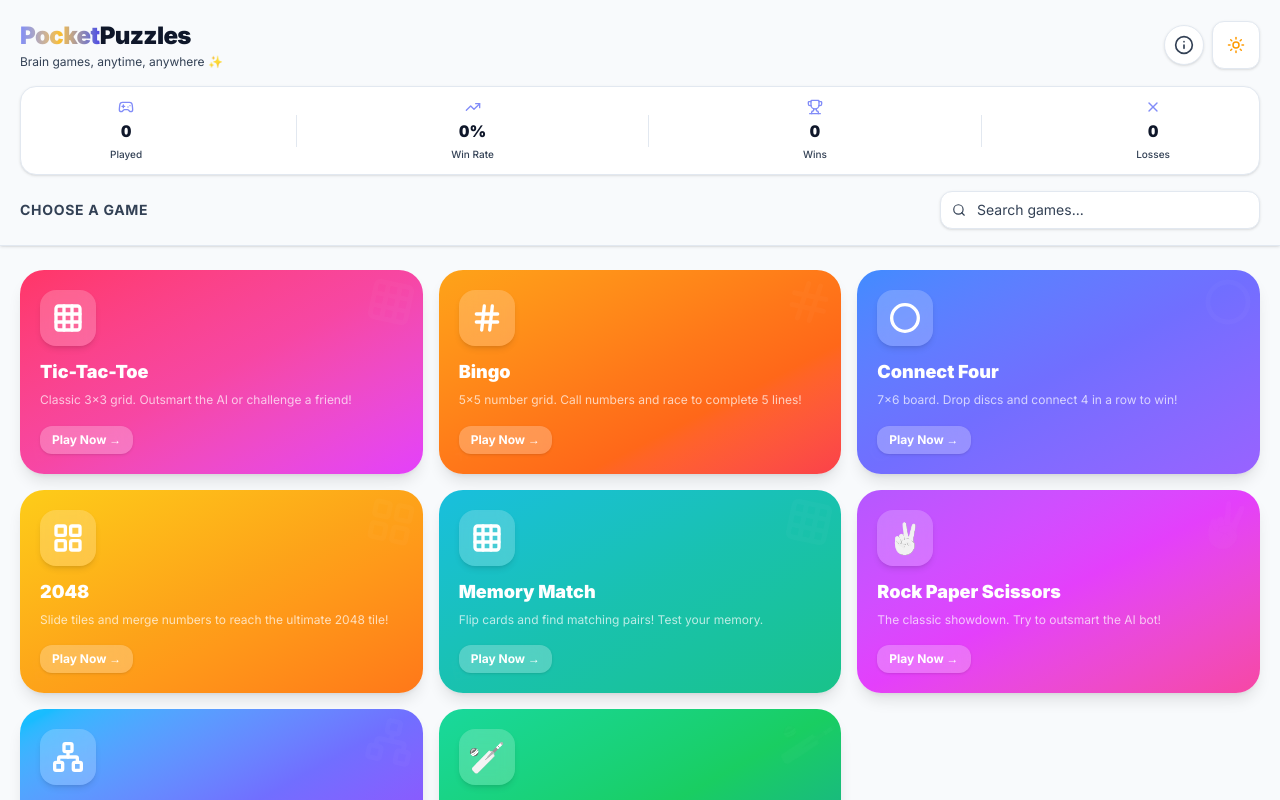
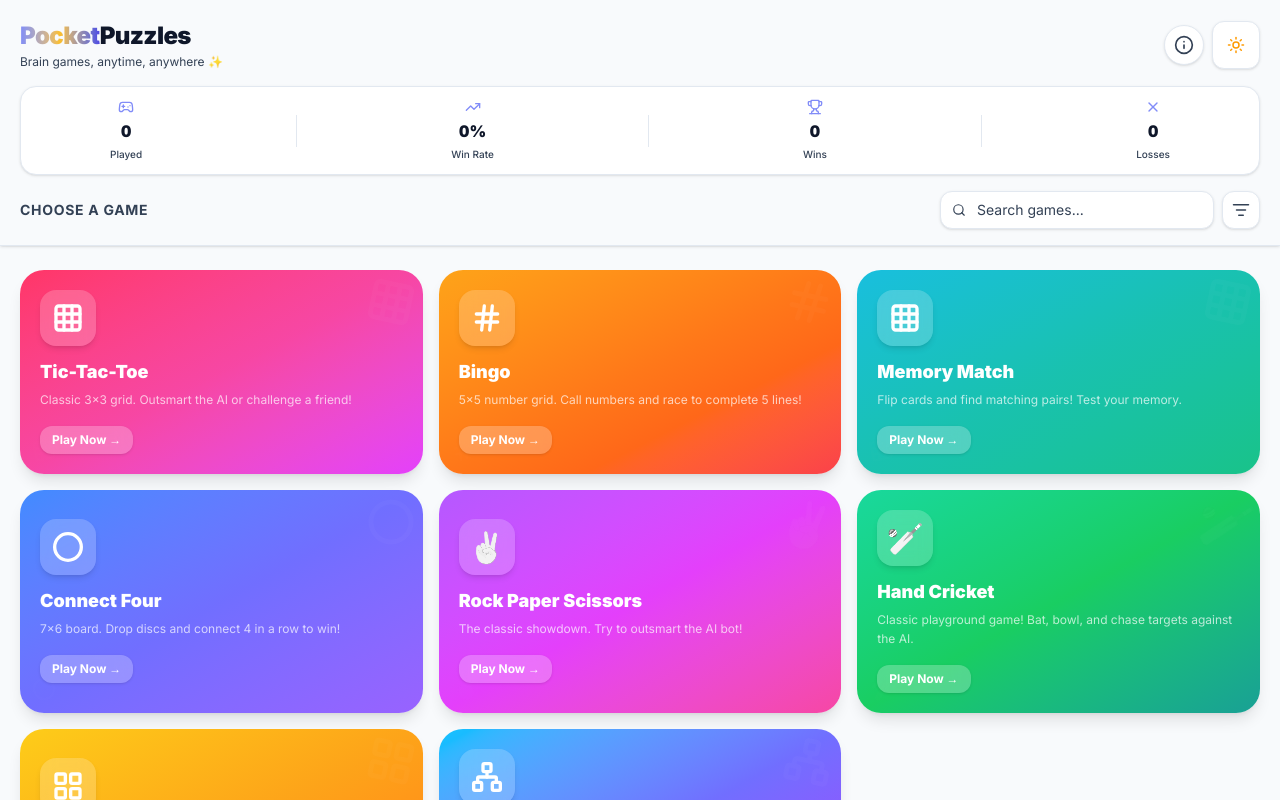
Before and after one commit to ManishShettigar253/Pocket.Puzzles, a React (Vite) app: page / in a window 1280 px wide. Built offline with nearby package versions, Linux system fonts and the light colour scheme.

Commit message:
fix - made more userfriendly by adding sort n filter feature to games

```diff
--- a/src/pages/Game2048.tsx
+++ b/src/pages/Game2048.tsx
@@ -34,7 +34,7 @@ export default function Game2048() {
 
   const blocker = useBlocker(
     ({ currentLocation, nextLocation }) =>
-      !gameOver && !won && score > 0 && currentLocation.pathname !== nextLocation.pathname
+      !gameOver && !won && (score > 0 || tiles.length > 2) && currentLocation.pathname !== nextLocation.pathname
   )
 
   // Touch handlers for swipe
--- a/src/pages/HandCricket.tsx
+++ b/src/pages/HandCricket.tsx
@@ -3,6 +3,8 @@ import { Trophy, RefreshCcw, ChevronDown, ChevronUp } from 'lucide-react'
 import TopBar from '../components/TopBar'
 import Layout from '../components/Layout'
 import { useHandCricket } from '../hooks/useHandCricket'
+import { useBlocker } from 'react-router-dom'
+import ConfirmExitModal from '../components/ConfirmExitModal'
 import { useEffect, useState, useRef } from 'react'
 
 const formatOvers = (balls: number) => {
@@ -114,6 +116,11 @@ export default function HandCricket() {
   const [aiFloat, setAiFloat] = useState<{ id: number, text: string, color: string } | null>(null)
   const prevHistoryLengthRef = useRef(0)
   const isAiBatting = playerRole === 'bowl'
+
+  const blocker = useBlocker(
+    ({ currentLocation, nextLocation }) =>
+      phase !== 'setup' && phase !== 'game_over' && currentLocation.pathname !== nextLocation.pathname
+  )
 
   useEffect(() => {
     if (currentInningsHistory.length > prevHistoryLengthRef.current) {
@@ -640,6 +647,12 @@ export default function HandCricket() {
           </motion.div>
         )}
       </AnimatePresence>
+
+      <ConfirmExitModal
+        isOpen={blocker.state === 'blocked'}
+        onConfirm={() => blocker.proceed?.()}
+        onCancel={() => blocker.reset?.()}
+      />
     </Layout>
   )
 }
--- a/src/pages/Home.tsx
+++ b/src/pages/Home.tsx
@@ -1,6 +1,6 @@
 import { useNavigate } from 'react-router-dom'
 import { motion, AnimatePresence } from 'framer-motion'
-import { Grid3X3, Hash, Circle, Trophy, Gamepad2, Flame, TrendingUp, Search, LayoutGrid, Info, X, Network } from 'lucide-react'
+import { Grid3X3, Hash, Circle, Trophy, Gamepad2, Flame, TrendingUp, Search, LayoutGrid, Info, X, Network, ListFilter, Check } from 'lucide-react'
 import Layout from '../components/Layout'
 import ThemeToggle from '../components/ThemeToggle'
 import { getAllStats, type GameStats } from '../hooks/useStats'
@@ -37,6 +37,15 @@ const GAMES: GameCard[] = [
     accent: '#f59e0b',
   },
   {
+    id: 'memory-match',
+    title: 'Memory Match',
+    description: 'Flip cards and find matching pairs! Test your memory.',
+    icon: <Grid3X3 size={32} strokeWidth={2.5} />,
+    path: '/memory-match',
+    gradient: 'from-cyan-500 via-teal-500 to-emerald-500',
+    accent: '#14b8a6',
+  },
+  {
     id: 'connect-four',
     title: 'Connect Four',
     description: '7×6 board. Drop discs and connect 4 in a row to win!',
@@ -44,6 +53,24 @@ const GAMES: GameCard[] = [
     path: '/connect-four',
     gradient: 'from-blue-500 via-indigo-500 to-violet-500',
     accent: '#6366f1',
+  },
+  {
+    id: 'rock-paper-scissors',
+    title: 'Rock Paper Scissors',
+    description: 'The classic showdown. Try to outsmart the AI bot!',
+    icon: <span className="text-3xl filter grayscale brightness-200">✌️</span>,
+    path: '/rock-paper-scissors',
+    gradient: 'from-purple-500 via-fuchsia-500 to-pink-500',
+    accent: '#d946ef',
+  },
+  {
+    id: 'hand-cricket',
+    title: 'Hand Cricket',
+    description: 'Classic playground game! Bat, bowl, and chase targets against the AI.',
+    icon: <span className="text-3xl filter grayscale brightness-200">🏏</span>,
+    path: '/hand-cricket',
+    gradient: 'from-emerald-400 via-green-500 to-teal-600',
+    accent: '#10b981',
   },
   {
     id: '2048',
@@ -55,24 +82,6 @@ const GAMES: GameCard[] = [
     accent: '#f59e0b',
   },
   {
-    id: 'memory-match',
-    title: 'Memory Match',
-    description: 'Flip cards and find matching pairs! Test your memory.',
-    icon: <Grid3X3 size={32} strokeWidth={2.5} />,
-    path: '/memory-match',
-    gradient: 'from-cyan-500 via-teal-500 to-emerald-500',
-    accent: '#14b8a6',
-  },
-  {
-    id: 'rock-paper-scissors',
-    title: 'Rock Paper Scissors',
-    description: 'The classic showdown. Try to outsmart the AI bot!',
-    icon: <span className="text-3xl filter grayscale brightness-200">✌️</span>,
-    path: '/rock-paper-scissors',
-    gradient: 'from-purple-500 via-fuchsia-500 to-pink-500',
-    accent: '#d946ef',
-  },
-  {
     id: 'dots-connect',
     title: 'Dots Connect',
     description: 'Connect matching colors to fill the entire grid. Mind-bending puzzles!',
@@ -80,15 +89,6 @@ const GAMES: GameCard[] = [
     path: '/dots-connect',
     gradient: 'from-sky-400 via-indigo-500 to-purple-600',
     accent: '#6366f1',
-  },
-  {
-    id: 'hand-cricket',
-    title: 'Hand Cricket',
-    description: 'Classic playground game! Bat, bowl, and chase targets against the AI.',
-    icon: <span className="text-3xl filter grayscale brightness-200">🏏</span>,
-    path: '/hand-cricket',
-    gradient: 'from-emerald-400 via-green-500 to-teal-600',
-    accent: '#10b981',
   },
 ]
 
@@ -110,16 +110,46 @@ export default function Home() {
   const allStats = useMemo(() => getAllStats(), [])
   const [searchQuery, setSearchQuery] = useState('')
   const [showDevModal, setShowDevModal] = useState(false)
+  const [sortBy, setSortBy] = useState<'default' | 'alphabetical' | 'most-played' | 'win-rate'>('default')
+  const [showSortDropdown, setShowSortDropdown] = useState(false)
 
   const filteredGames = useMemo(() => {
-    if (!searchQuery.trim()) return GAMES
+    let result = GAMES
+
+    if (searchQuery.trim()) {
       const query = searchQuery.toLowerCase()
-    return GAMES.filter(
+      result = result.filter(
         (game) =>
           game.title.toLowerCase().includes(query) ||
           game.description.toLowerCase().includes(query)
       )
-  }, [searchQuery])
+    }
+
+    if (sortBy === 'alphabetical') {
+      result = [...result].sort((a, b) => a.title.localeCompare(b.title))
+    } else if (sortBy === 'most-played') {
+      result = [...result].sort((a, b) => {
+        const aPlayed = allStats[a.id]?.gamesPlayed || 0
+        const bPlayed = allStats[b.id]?.gamesPlayed || 0
+        return bPlayed - aPlayed
+      })
+    } else if (sortBy === 'win-rate') {
+      result = [...result].sort((a, b) => {
+        const aStats = allStats[a.id]
+        const bStats = allStats[b.id]
+
+        const aTotalDecisive = aStats ? aStats.wins + aStats.losses : 0
+        const bTotalDecisive = bStats ? bStats.wins + bStats.losses : 0
+
+        const aWinRate = aTotalDecisive > 0 ? (aStats!.wins / aTotalDecisive) : -1
+        const bWinRate = bTotalDecisive > 0 ? (bStats!.wins / bTotalDecisive) : -1
+
+        return bWinRate - aWinRate
+      })
+    }
+
+    return result
+  }, [searchQuery, sortBy, allStats])
 
   const totalGames = Object.values(allStats).reduce((s, g) => s + g.gamesPlayed, 0)
   const totalWins = Object.values(allStats).reduce((s, g) => s + g.wins, 0)
@@ -187,7 +217,8 @@ export default function Home() {
           <h2 className="text-sm font-bold text-[var(--text-secondary)] uppercase tracking-wider shrink-0">
             Choose a game
           </h2>
-          <div className="relative w-full sm:max-w-xs">
+          <div className="relative w-full sm:max-w-xs flex items-center gap-2">
+            <div className="relative flex-1">
               <div className="absolute inset-y-0 left-0 pl-3 flex items-center pointer-events-none">
                 <Search size={14} className="text-[var(--text-secondary)]" />
               </div>
@@ -198,6 +229,60 @@ export default function Home() {
                 onChange={(e) => setSearchQuery(e.target.value)}
                 className="block w-full pl-9 pr-3 py-2 text-sm bg-[var(--bg-card)] border border-[var(--border-color)] rounded-xl text-[var(--text-primary)] placeholder-[var(--text-secondary)] focus:outline-none focus:ring-2 focus:ring-primary-500/50 transition-all shadow-sm"
               />
+            </div>
+
+            <div className="relative shrink-0">
+              <button
+                onClick={() => setShowSortDropdown(!showSortDropdown)}
+                className={`w-[38px] h-[38px] rounded-xl flex items-center justify-center border transition-all shadow-sm ${
+                  showSortDropdown || sortBy !== 'default'
+                    ? 'bg-primary-500/10 text-primary-500 border-primary-500/30'
+                    : 'bg-[var(--bg-card)] text-[var(--text-secondary)] border-[var(--border-color)] hover:text-[var(--text-primary)] hover:border-primary-500/30'
+                }`}
+                aria-label="Sort games"
+              >
+                <ListFilter size={18} />
+              </button>
+
+              <AnimatePresence>
+                {showSortDropdown && (
+                  <>
+                    <div
+                      className="fixed inset-0 z-40"
+                      onClick={() => setShowSortDropdown(false)}
+                    />
+                    <motion.div
+                      initial={{ opacity: 0, scale: 0.95, y: 10 }}
+                      animate={{ opacity: 1, scale: 1, y: 0 }}
+                      exit={{ opacity: 0, scale: 0.95, y: 10 }}
+                      transition={{ duration: 0.15 }}
+                      className="absolute right-0 top-full mt-2 w-48 bg-[var(--bg-card)] border border-[var(--border-color)] rounded-xl shadow-xl z-50 overflow-hidden py-1"
+                    >
+                      {[
+                        { id: 'default', label: 'Default Order' },
+                        { id: 'alphabetical', label: 'Alphabetical' },
+                        { id: 'most-played', label: 'Most Played' },
+                        { id: 'win-rate', label: 'Highest Win Rate' }
+                      ].map((opt) => (
+                        <button
+                          key={opt.id}
+                          onClick={() => {
+                            setSortBy(opt.id as any)
+                            setShowSortDropdown(false)
+                          }}
+                          className={`w-full text-left px-4 py-2.5 text-sm flex items-center justify-between hover:bg-[var(--bg-primary)] transition-colors ${
+                            sortBy === opt.id ? 'text-primary-500 font-bold' : 'text-[var(--text-primary)] font-medium'
+                          }`}
+                        >
+                          {opt.label}
+                          {sortBy === opt.id && <Check size={14} />}
+                        </button>
+                      ))}
+                    </motion.div>
+                  </>
+                )}
+              </AnimatePresence>
+            </div>
           </div>
         </div>
       </div>
--- a/src/pages/MemoryMatch.tsx
+++ b/src/pages/MemoryMatch.tsx
@@ -21,7 +21,7 @@ export default function MemoryMatch() {
 
   const blocker = useBlocker(
     ({ currentLocation, nextLocation }) =>
-      !isGameOver && moves > 0 && currentLocation.pathname !== nextLocation.pathname
+      !isGameOver && (moves > 0 || cards.some(c => c.isFlipped)) && currentLocation.pathname !== nextLocation.pathname
   )
 
   const columns = Math.sqrt(gridSize)
```
Lines whose indentation alone changed are shown as unchanged.
